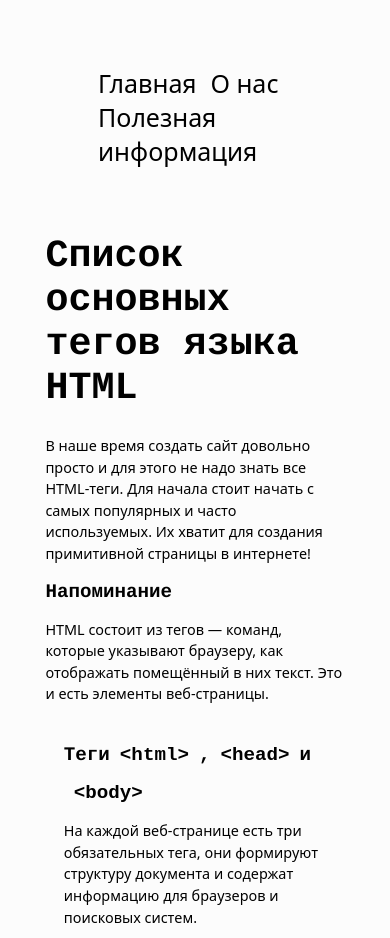
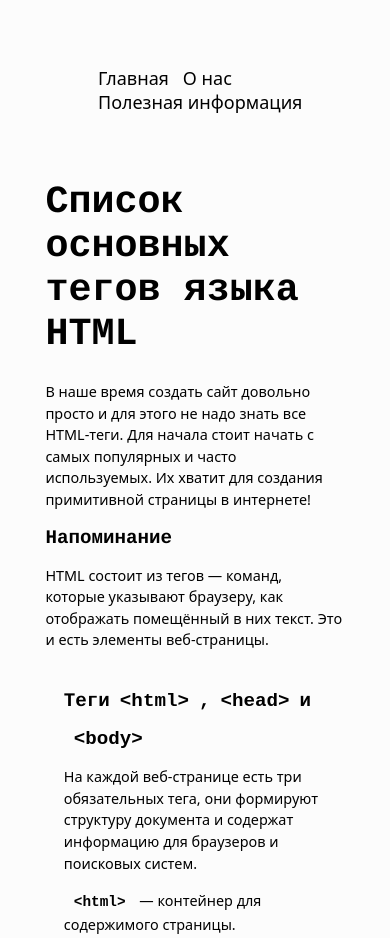
Before and after one commit to projktip/projktip, a plain HTML site: page index.html in a window 390 px wide. Shown: the top 938 px of the page. Drawn offline with Linux system fonts and the light colour scheme.

Commit message:
Add files via upload

```diff
--- a/stylee.css
+++ b/stylee.css
@@ -115,7 +115,7 @@
     }
 }
 
-@media (max-width: 10in){
+@media (max-width: 1000px){
     * {
         background-color: #fcfcfc;
     }
@@ -131,7 +131,7 @@
     .inform a {
         font-family: system-ui;
         text-decoration: none;
-        font-size: 25px;
+        font-size: 18px;
         vertical-align: middle;
         color:black;
     }
```
